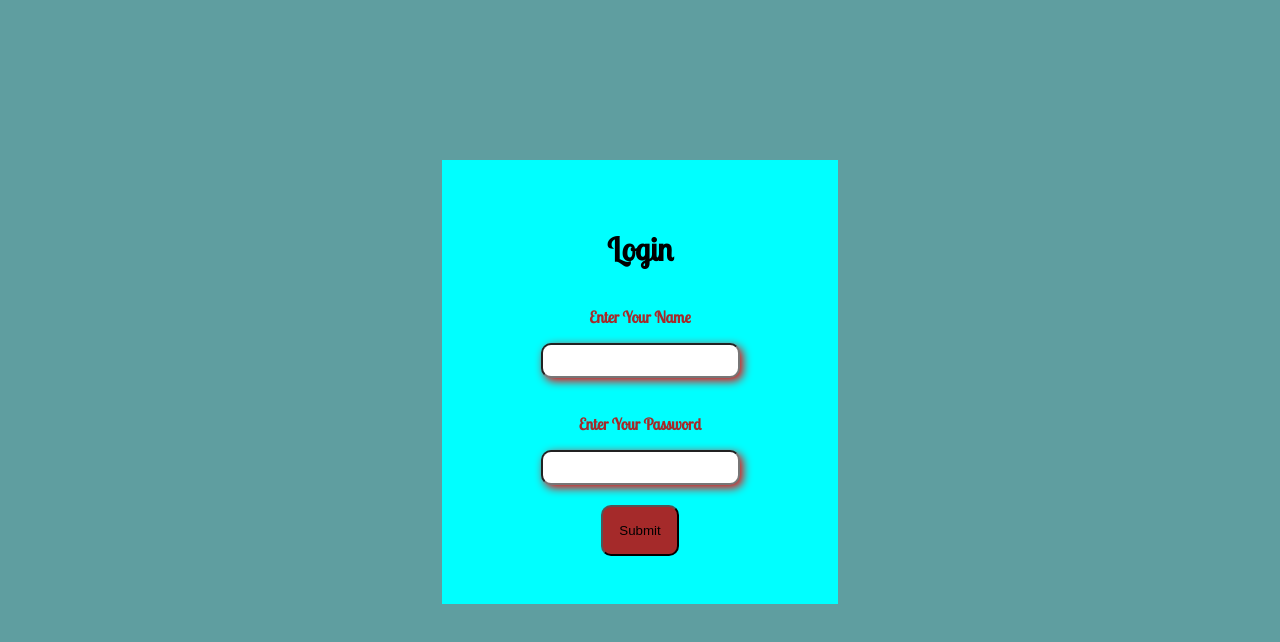
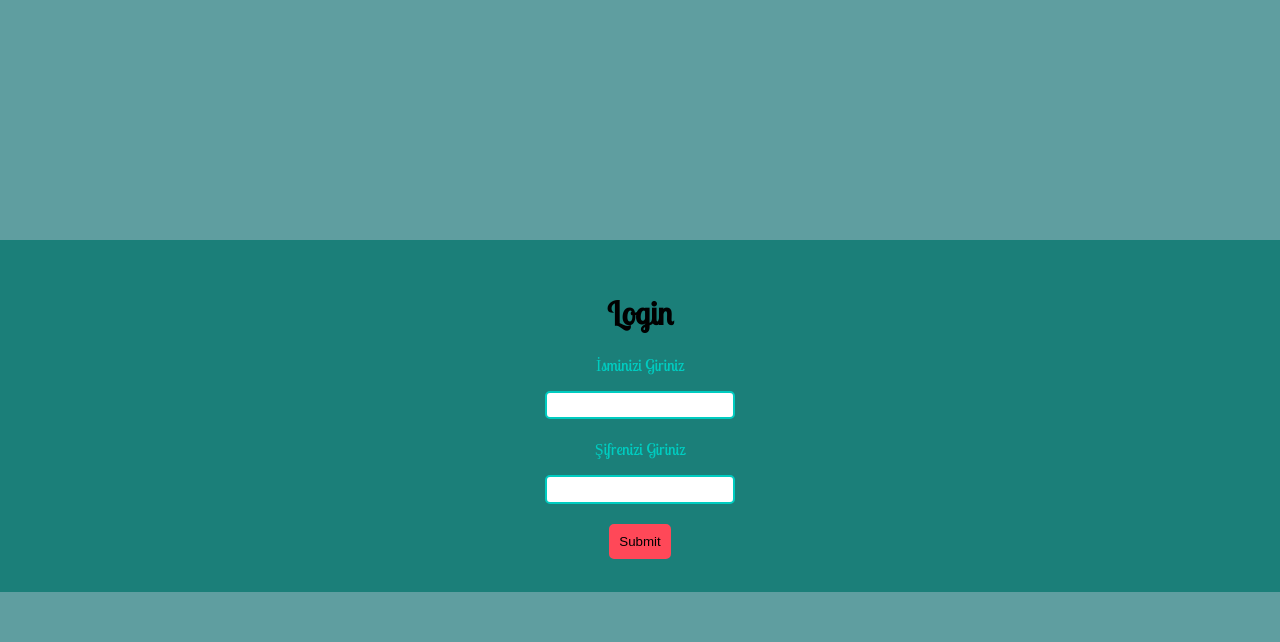
Before and after one commit to ozkan4186/Recipe-App-Project, a React (Create React App) app: page / in a window 1280 px wide. Shown: the top 642 px of the page. Built offline with nearby package versions, Linux system fonts and the light colour scheme; a web font is replaced by a local one.

Commit message:
session ok

```diff
--- a/src/components/navbar/Navbar.js
+++ b/src/components/navbar/Navbar.js
@@ -1,41 +1,37 @@
-import React from "react";
-import { NavLink } from "react-router-dom";
-import logo from "../../assets/blue.jpg";
-import NavbarDiv, { NavbarUl } from "./Navbar.style";
+import React from 'react'
+import { Link, NavLink } from 'react-router-dom'
+import yemekLogo from "../../assets/blue.jpg"
+import NavbarDiv, { NavbarUl } from './Navbar.style'
 
 const Navbar = () => {
   return (
     <NavbarDiv>
-      <img src={logo} width="150" alt="" />
+        <img src={yemekLogo} width="150"  alt="" />
+    <NavbarUl>
+    <li>
+        <NavLink to={"/home"} style={({isActive})=>({color:isActive && "red"})}>
+             Home
 
-      <NavbarUl>
-        <li >
-          <NavLink
-            to={"/about"}
-            style={({ isActive }) => ({ color: isActive && "red" })}
-          >
-            About
-          </NavLink>
-        </li>
+        </NavLink></li>
         <li>
-          <NavLink
-            to={"/contact"}
-            style={({ isActive }) => ({ color: isActive && "red" })}
-          >
-            Contact
-          </NavLink>
-        </li>
+        <NavLink to={"/about"} style={({isActive})=>({color:isActive && "red"})}>
+             About
+
+        </NavLink></li>
         <li>
-          <NavLink
-            to={"/"}
-            style={({ isActive }) => ({ color: isActive && "red" })}
-          >
-            Lagout
-          </NavLink>
-        </li>
-      </NavbarUl>
-    </NavbarDiv>
-  );
-};
+        <NavLink to={"/contact"} style={({isActive})=>({color:isActive && "red"})}>
+        Contact
 
-export default Navbar;
+        </NavLink></li>
+        <li>
+        <NavLink to={"/"} style={({isActive})=>({color:isActive && "red"})}>
+        Logout
+
+        </NavLink></li>
+    </NavbarUl>
+        </NavbarDiv>
+
+  )
+}
+
+export default Navbar
--- a/src/components/navbar/Navbar.style.js
+++ b/src/components/navbar/Navbar.style.js
@@ -1,4 +1,4 @@
-import styled from "styled-components";
+import styled from 'styled-components';
 
 const NavbarDiv = styled.div`
   display: flex;
@@ -6,12 +6,13 @@ const NavbarDiv = styled.div`
   align-items: center;
 `;
 
-export const NavbarUl = styled.ul`
-  display: flex;
-  justify-content: space-around;
-  gap: 0.7rem;
-  list-style-type: none;
-  font-size: 2rem;
+export const NavbarUl=styled.ul`
+display:flex;
+gap: 0.7rem;
+list-style-type:none ;
+
+
 `;
 
-export default NavbarUl;
+
+export default NavbarDiv;
--- a/src/pages/about/About.js
+++ b/src/pages/about/About.js
@@ -5,6 +5,8 @@ const About = () => {
   return (
     <div>
       <Navbar/>
+      <h1>aaaaa</h1>
+
     </div>
   )
 }
--- a/src/pages/contact/Contact.js
+++ b/src/pages/contact/Contact.js
@@ -2,9 +2,13 @@ import React from 'react'
 import Navbar from '../../components/navbar/Navbar'
 
 const Contact = () => {
+
+
   return (
     <div>
         <Navbar/>
+
+
     </div>
   )
 }
--- a/src/pages/details/Details.js
+++ b/src/pages/details/Details.js
@@ -5,6 +5,7 @@ const Details = () => {
   return (
     <div>
       <Navbar/>
+
     </div>
   )
 }
--- a/src/pages/login/Login.js
+++ b/src/pages/login/Login.js
@@ -1,41 +1,56 @@
 import React from 'react'
-import { Outlet, useNavigate } from 'react-router-dom'
-import LoginDiv, { LoginButton, LoginLabel, Loginİnput } from './Login.style'
+import { useState } from 'react'
+import { useNavigate } from 'react-router-dom'
+import PrivateRouter from '../../router/PrivateRouter'
+import LoginDiv ,{LoginLabel,LoginButton} from './Login.style'
 
-const Login = ({user,setUser}) => {
+const Login = ({setLoginOn,loginOn}) => {
+const [veri, setVeri] = useState({name:"",password:""})
 
-  const navigate=useNavigate()
+const navigate = useNavigate()
 
-console.log(user)
+  const handleChange=(e)=>{
+    setVeri({
+      ...veri,  [e.target.id] : e.target.value
+    })
+console.log(veri);
+  }
 
-const handleSubmit=(e)=>{
-  e.preventDefault()
+  const onSubmitLogin=(e)=>{
+e.preventDefault() ;
+sessionStorage.setItem("veri", JSON.stringify(veri));
+setVeri({ username: "", password: "" });
 navigate("/home")
 
   }
 
-
   return (
    <LoginDiv>
+        <form onSubmit={onSubmitLogin} action="" >
           <h1>Login</h1>
-      <form action="" onSubmit={handleSubmit} >
-        <LoginLabel htmlFor="">Enter Your Name</LoginLabel>
+
+            <LoginLabel htmlFor="name">İsminizi Giriniz</LoginLabel>
             <br />
-        <Loginİnput type="text" />
-         <br /> <br />
 
-        <LoginLabel htmlFor="">Enter Your Password</LoginLabel>
+
+            <input value={veri.name}  onChange={handleChange} style={{border:"2px solid #00CCC0" , borderRadius:"5px",marginTop:"1rem",padding:"0.3rem"}} type="text" id='name' required />
             <br />
-         <Loginİnput type="text" />
-         <br /> <br />
+<br />
+            <LoginLabel htmlFor="password">Şifrenizi Giriniz</LoginLabel>
+            <br />
 
-         <LoginButton type='submit'onClick={()=>setUser(true)}> Submit</LoginButton>
+            <input value={veri.password} onChange={handleChange} style={{border:"2px solid #00CCC0" , borderRadius:"5px",marginTop:"1rem",padding:"0.3rem"}} type="password" id='password' required />
+
+
+            <br /><br />
+          <LoginButton type="submit"onClick={()=> setLoginOn(true)}>Submit</LoginButton>
+
+
         </form>
 
 
-      {/* <Outlet/> */}
+
    </LoginDiv>
-
 
   )
 }
--- a/src/pages/login/Login.style.js
+++ b/src/pages/login/Login.style.js
@@ -1,29 +1,31 @@
-import styled from "styled-components";
+import styled from 'styled-components';
 
 const LoginDiv = styled.div`
-  width: 300px;
-  margin: 10rem auto;
-  background-color: aqua;
-  padding: 3rem;
+ margin-top: 15rem;
+ background-color: #1B7F79;
+ height: 20rem;
+ padding-top:2rem;
+
+
+`;
+export const LoginLabel = styled.label`
+color: #00CCC0;
+/* margin-bottom: 2rem; */
 `;
 export const LoginButton = styled.button`
-  padding: 1rem;
-  border-radius: 10px;
-  background-color: brown;
-  cursor: pointer;
+background-color: #FF4858;
+border: 2px solid #FF4858;
+padding: 0.5rem;
+border-radius: 5px;
 `;
-export const LoginLabel = styled.label`
-  display: inline-block;
-  padding: 1rem 1rem;
-  color: brown;
-  font-weight: 900;
-`;
-export const Loginİnput = styled.input`
-  display: inline-block;
-  padding: 0.5rem;
-  color: brown;
-  font-weight: 900;
-  border-radius: 10px;
-  box-shadow: 3px  3px 10px red;
-`;
+
+
 export default LoginDiv;
+
+
+// /* Color Theme Swatches in Hex */
+// .Copy-of-Copy-of-Coral-Teal-Gray-1-hex { color: #FF4858; }
+// .Copy-of-Copy-of-Coral-Teal-Gray-2-hex { color: #1B7F79; }
+// .Copy-of-Copy-of-Coral-Teal-Gray-3-hex { color: #00CCC0; }
+// .Copy-of-Copy-of-Coral-Teal-Gray-4-hex { color: #72F2EB; }
+// .Copy-of-Copy-of-Coral-Teal-Gray-5-hex { color: #747F7F; }
--- a/src/router/AppRouter.js
+++ b/src/router/AppRouter.js
@@ -1,36 +1,40 @@
-import React, { useState } from "react";
-import { BrowserRouter, Route, Routes } from "react-router-dom";
-import Details from "../pages/details/Details";
-import Home from "../pages/home/Home";
-import About from "../pages/about/About";
-import Login from "../pages/login/Login";
-import PrivateRouter from "./PrivateRouter";
-import Contact from "../pages/contact/Contact";
-
+import React, { useState } from 'react'
+import { BrowserRouter, Route, Routes } from 'react-router-dom'
+import About from '../pages/about/About'
+import Details from '../pages/details/Details'
+import Home from '../pages/home/Home'
+import Login from '../pages/login/Login'
+import PrivateRouter from './PrivateRouter'
+import Contact from '../pages/contact/Contact'
 const AppRouter = () => {
-
-  const [user, setUser] = useState(false)
+  const [loginOn, setLoginOn] = useState(false);
   return (
     <BrowserRouter>
+
     <Routes>
-        <Route path="/" element={<Login user={user} setUser={setUser} />}/>
-          <Route path="/home" element={<PrivateRouter user={user} setUser={setUser} />}>
-            <Route path="/home" element={<Home/>} />
+        <Route path='/' element={<Login setLoginOn={setLoginOn} loginOn={loginOn}/>}/>
+
+
+        <Route path='/home' element={<PrivateRouter setLoginOn={setLoginOn} loginOn={loginOn}/>}>
+            <Route path='/home' element={<Home/>}/>
         </Route>
-          <Route path="/details" element={<PrivateRouter user={user} setUser={setUser} />}>
-           <Route path="/details " element={<Details/>}/>
+
+        <Route path='/details' element={<PrivateRouter setLoginOn={setLoginOn} loginOn={loginOn} />}>
+            <Route path='' element={<Details/>}/>
         </Route>
-          <Route path="/about" element={<PrivateRouter user={user} setUser={setUser}/>}>
-          <Route path="/about " element={<About />}  />
+
+        <Route path='/about' element={<PrivateRouter setLoginOn={setLoginOn} loginOn={loginOn} />}>
+            <Route path='' element={<About/>}/>
         </Route>
-          <Route path="/contact" element={<PrivateRouter user={user} setUser={setUser} />}>
-          <Route path=" /contact" element={<Contact/>}  user={user} setUser={setUser}/>
+        <Route path='/contact' element={<PrivateRouter setLoginOn={setLoginOn} loginOn={loginOn} />}>
+            <Route path='' element={<Contact/>}/>
         </Route>
+
 
 
     </Routes>
     </BrowserRouter>
-  );
-};
+  )
+}
 
-export default AppRouter;
+export default AppRouter
--- a/src/router/PrivateRouter.js
+++ b/src/router/PrivateRouter.js
@@ -1,17 +1,20 @@
 import React from 'react'
-import { Outlet } from 'react-router-dom';
-import Home from '../pages/home/Home';
+import { Navigate, Outlet } from 'react-router-dom'
+// import Home from '../pages/home/Home'
 
-const PrivateRouter = ({user,setUser}) => {
+const PrivateRouter = ({setLoginOn,loginOn}) => {
+  const veri = JSON.parse(sessionStorage.getItem("veri"));
 
-  console.log(user);
 
   return (
-  <div>
-    {user &&  <>
-    <Outlet/>
- </> }
-  </div>
+
+    veri  ? <> <Outlet/> </> : <Navigate to="/" />
+
+
+
+
+
+
   )
 }
 
```
Lines whose indentation alone changed are shown as unchanged.
